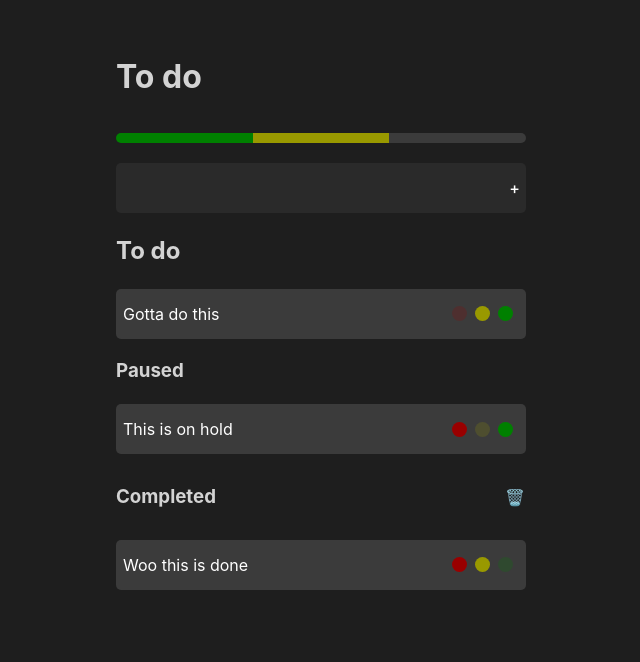
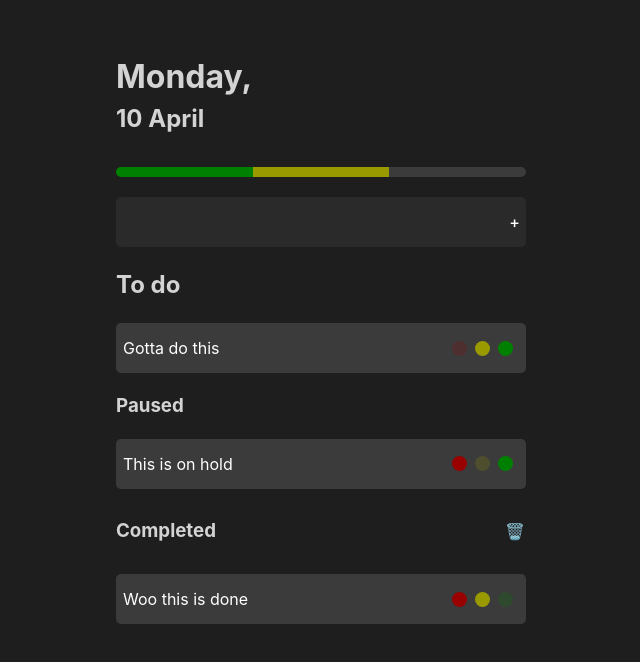
Before and after one commit to SamuelMidgley/to-do, a Preact app: page / in a window 1280 px wide. Shown: the top 662 px of the page, without its empty margins (319-959 px from the left). Built offline with nearby package versions, Linux system fonts and the light colour scheme.

Commit message:
add date to top of file

```diff
--- a/src/app.tsx
+++ b/src/app.tsx
@@ -6,6 +6,8 @@ import { useState } from 'preact/hooks'
 import SideBar from './components/side-bar/SideBar'
 
 export type ToDoState = 'incomplete' | 'hold' | 'completed'
+
+const date = new Date()
 
 export interface ToDo {
   id: number
@@ -93,7 +95,13 @@ export function App() {
     <>
       <SideBar />
       <div>
-        <h1>To do</h1>
+        <h1 style={{ marginBottom: '0px' }}>
+          {date.toLocaleString('default', { weekday: 'long' })},
+        </h1>
+        <h2 style={{ marginTop: '0px' }}>
+          {date.toLocaleString('default', { day: 'numeric' })}&nbsp;
+          {date.toLocaleString('default', { month: 'long' })}
+        </h2>
         <ProgressBar
           completed={completedToDos.length}
           onHold={onHoldToDos.length}
```
